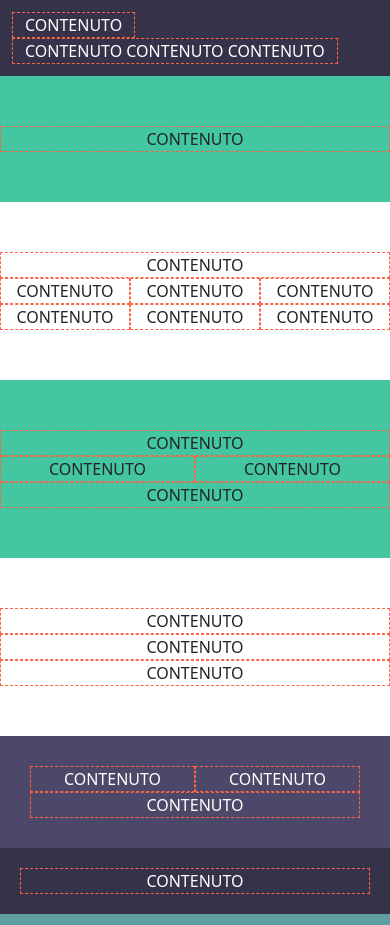
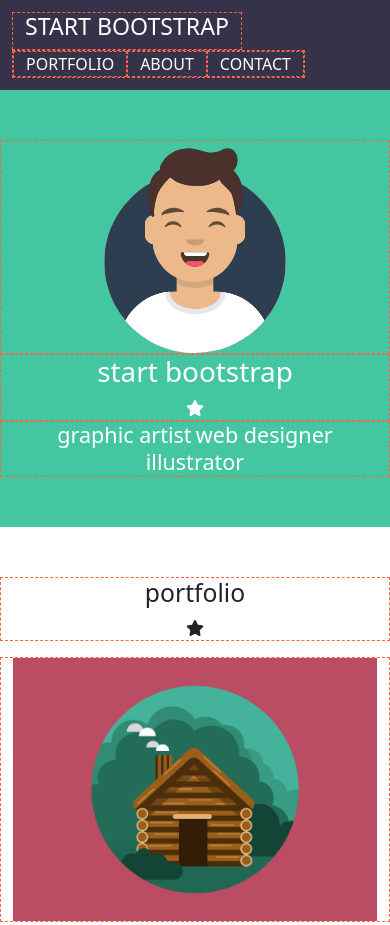
Before and after one commit to PaoloVol99/html-css-bootstrap-freelancer, a plain HTML site: page index.html in a window 390 px wide. Shown: the top 925 px of the page. Drawn offline with nearby package versions, Linux system fonts and the light colour scheme.

Commit message:
FEAT content added

```diff
--- a/css/style.css
+++ b/css/style.css
@@ -1,7 +1,25 @@
+img {
+    max-width: 100%;
+}
+
+a {
+    text-decoration: none;
+    color: currentColor;
+}
+
 /* DEBUG */
 
 .debug {
     background-color: cadetblue;
+}
+
+.debug p,
+form {
+    text-align: left;
+}
+
+.debug .ps_hero img {
+    max-width: 200px;
 }
 
 .debug [class^="col"] {
@@ -18,6 +36,7 @@
 .debug .ps_hero {
     background-color: rgb(68, 199, 160);
     padding: 50px 0;
+    color: white;
 }
 
 .debug .ps_portfolio {
@@ -28,6 +47,7 @@
 .debug .ps_about {
     background-color: rgb(68, 199, 160);
     padding: 50px 0;
+    color: white;
 }
 
 .debug .ps_contact {
@@ -46,7 +66,6 @@
     padding: 20px;
     color: white;
 }
-
 
 /* MEDIA QUERIES */
 
--- a/index.html
+++ b/index.html
@@ -6,15 +6,30 @@
     <meta name="viewport" content="width=device-width, initial-scale=1.0">
     <title>Freelancer</title>
     <link href="https://cdn.jsdelivr.net/npm/bootstrap@5.3.0-alpha1/dist/css/bootstrap.min.css" rel="stylesheet" integrity="sha384-GLhlTQ8iRABdZLl6O3oVMWSktQOp6b7In1Zl3/Jr59b6EGGoI1aFkw7cmDA6j6gD" crossorigin="anonymous">
+    <script src="https://kit.fontawesome.com/1e6cfe0430.js" crossorigin="anonymous"></script>
     <link rel="stylesheet" href="./css/style.css">
 </head>
 <body class="debug">
 
     <header class="ps_header">
         <div class="container">
-            <div class="row justify-content-between">
-                <div class="col-auto">CONTENUTO</div>
-                <div class="col-auto">CONTENUTO CONTENUTO CONTENUTO</div>
+            <div class="row justify-content-between align-items-center">
+                <div class="col-auto">
+                    <h3 class="text-uppercase">start bootstrap</h3>
+                </div>
+                <div class="col-auto">
+                    <div class="row">
+                        <a class="col text-uppercase" href="#">
+                            portfolio
+                        </a>
+                        <a class="col text-uppercase" href="#">
+                            about
+                        </a>
+                        <a class="col text-uppercase" href="#">
+                            contact
+                        </a>
+                    </div>
+                </div>
             </div>
         </div>
     </header>
@@ -25,7 +40,16 @@
             <div class="container">
                 <div class="row">
                     <div class="col-12">
-                        CONTENUTO
+                        <img src="./img/avatar.svg" alt="avatar">
+                    </div>
+                    <div class="col-12">
+                        <h1>start bootstrap</h1>
+                        <i class="fa-solid fa-star"></i>
+                    </div>
+                    <div class="col-12">
+                        <h4 class="ps_job d-inline">graphic artist</h4>
+                        <h4 class="ps_job d-inline">web designer</h4>
+                        <h4 class="ps_job d-inline">illustrator</h4>
                     </div>
                 </div>
             </div>
@@ -33,27 +57,28 @@
 
         <section class="ps_portfolio">
             <div class="container">
-                <div class="row">
+                <div class="row row-cols-3 gy-3">
                     <div class="col-12">
-                        CONTENUTO
+                        <h2>portfolio</h2>
+                        <i class="fa-solid fa-star"></i>
                     </div>
-                    <div class="col">
-                        CONTENUTO
+                    <div class="col-12 col-md-6 col-lg-4">
+                        <img src="./img/cabin.png" alt="cabin">
                     </div>
-                    <div class="col">
-                        CONTENUTO
+                    <div class="col-12 col-md-6 col-lg-4">
+                        <img src="./img/cake.png" alt="">
                     </div>
-                    <div class="col">
-                        CONTENUTO
+                    <div class="col-12 col-md-6 col-lg-4">
+                        <img src="./img/circus.png" alt="">
                     </div>
-                    <div class="col">
-                        CONTENUTO
+                    <div class="col-12 col-md-6 col-lg-4">
+                        <img src="./img/game.png" alt="">
                     </div>
-                    <div class="col">
-                        CONTENUTO
+                    <div class="col-12 col-md-6 col-lg-4">
+                        <img src="./img/safe.png" alt="">
                     </div>
-                    <div class="col">
-                        CONTENUTO
+                    <div class="col-12 col-md-6 col-lg-4">
+                        <img src="./img/submarine.png" alt="">
                     </div>
                 </div>
             </div>
@@ -63,16 +88,19 @@
             <div class="container">
                 <div class="row">
                     <div class="col-12">
-                        CONTENUTO
+                        <h2>about</h2>
+                        <i class="fa-solid fa-star"></i>
                     </div>
-                    <div class="col">
-                        CONTENUTO
+                    <div class="col-12 col-lg-6">
+                        <p>Lorem ipsum dolor sit, amet consectetur adipisicing elit. Culpa soluta quisquam quam obcaecati pariatur aliquid! Enim reprehenderit, autem laboriosam culpa excepturi consequuntur velit, odio labore, at itaque tempora assumenda? Officia?</p>
                     </div>
-                    <div class="col">
-                        CONTENUTO
+                    <div class="col-12 col-lg-6">
+                        <p>Lorem ipsum dolor sit amet consectetur adipisicing elit. Deserunt fugiat consectetur corrupti accusantium assumenda accusamus odio autem dolore! Quidem hic quaerat ipsum quae deserunt architecto officiis fugiat nam excepturi. Animi!</p>
                     </div>
                     <div class="col-12">
-                        CONTENUTO
+                        <a href="#">
+                            <span class="ps_button">Download</span>
+                        </a>
                     </div>
                 </div>
             </div>
@@ -82,13 +110,23 @@
             <div class="container">
                 <div class="row">
                     <div class="col-12">
-                        CONTENUTO
+                        <h2>contact me</h2>
+                        <i class="fa-solid fa-star"></i>
                     </div>
                     <div class="col-12">
-                        CONTENUTO
+                        <form class="row flex-column" action="">
+                            <label for="name">name</label>
+                            <input type="text">
+                            <label for="email">email address</label>
+                            <input type="text">
+                            <label for="phone">phone number</label>
+                            <input type="text">
+                            <label for="message">message</label>
+                            <input type="text">
+                        </form>
                     </div>
                     <div class="col-12">
-                        CONTENUTO
+                        <button class="btn">send</button>
                     </div>
                 </div>
             </div>
@@ -98,15 +136,40 @@
     <footer>
         <div class="ps_footer-info">
             <div class="container">
-                <div class="row">
-                    <div class="col">
-                        CONTENUTO
+                <div class="row gy-3">
+                    <div class="col-12 col-md-4">
+                        <div class="row flex-column">
+                            <div class="col-12">
+                                <h5>location</h5>
+                            </div>
+                            <div class="col-12">2215 John Daniel Drive Clark, MO 54243</div>
+                        </div>
                     </div>
-                    <div class="col">
-                        CONTENUTO
+                    <div class="col-12 col-md-4">
+                        <div class="row flex-column">
+                            <div class="col-12">
+                                <h5>around the web</h5>
+                            </div>
+                            <div class="col-12">
+                                <div class="row">
+                                    <i class="col fa-brands fa-facebook"></i>
+                                    <i class="col fa-brands fa-google-plus-g"></i>
+                                    <i class="col fa-brands fa-twitter"></i>
+                                    <i class="col fa-brands fa-linkedin-in"></i>
+                                </div>
+                            </div>
+                        </div>
                     </div>
-                    <div class="col">
-                        CONTENUTO
+                    <div class="col-12 col-md-4">
+                        <div class="row flex-column">
+                            <div class="col-12">
+                                <h5>about freelancer</h5>
+                            </div>
+                            <div class="col-12">
+                                <p class="d-inline">Freelance is a free to use, open source Bootstrap theme created by</p>
+                                <span>Start Bootstrap</span>.
+                            </div>
+                        </div>
                     </div>
                 </div>
             </div>
@@ -115,7 +178,9 @@
             <div class="container">
                 <div class="row">
                     <div class="col-12">
-                        CONTENUTO
+                        <span>
+                            copyright &copy; your website 2018
+                        </span>
                     </div>
                 </div>
             </div>
```
